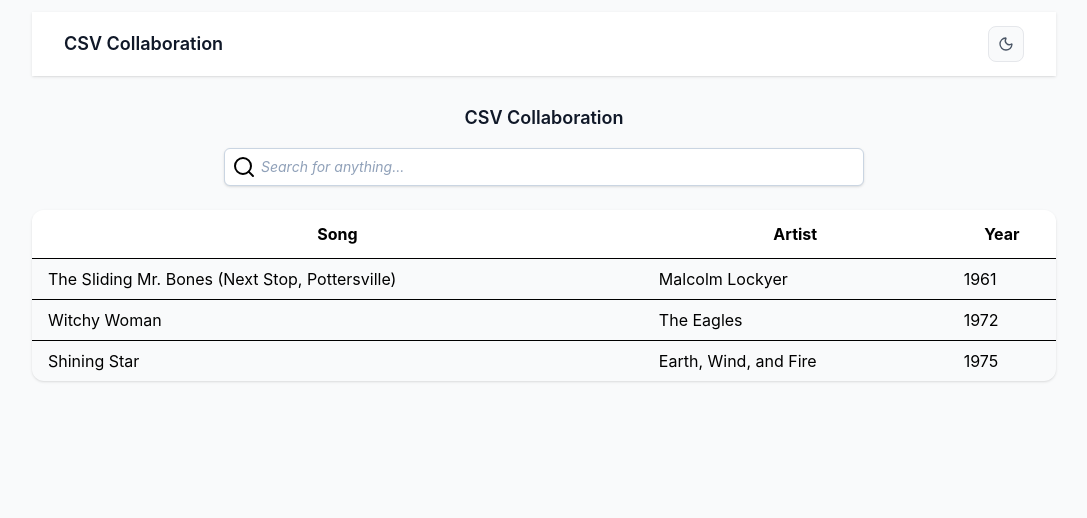
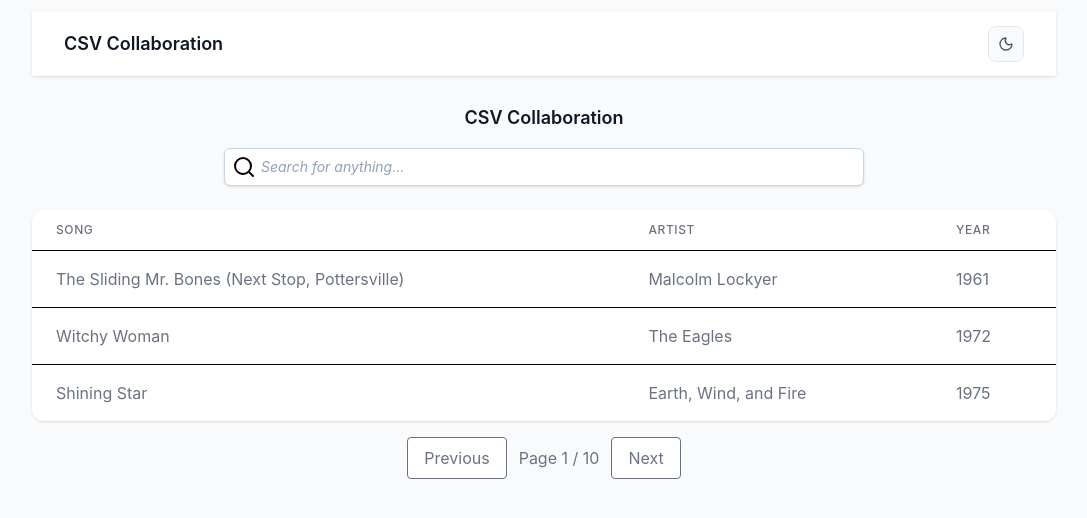
Before and after one commit to samikshamk/csv_datacollaboration, a React (Vite) app in the folder frontend/: page / in a window 1280 px wide. Shown: the top 518 px of the page, without its empty margins (96-1183 px from the left). Built offline with nearby package versions, Linux system fonts and the light colour scheme.

Commit message:
Added pagination

```diff
--- a/frontend/src/components/Navbar.tsx
+++ b/frontend/src/components/Navbar.tsx
@@ -14,7 +14,7 @@ function Navbar() {
         >
           <Heading title="CSV Collaboration" style="mb-0"/>
         </a>
-        <div className="hidden lg:block">
+        <div>
           {/* Theme Toggle */}
           <button
             onClick={toggleDark}
--- /dev/null
+++ b/frontend/src/components/Pagination.tsx
@@ -0,0 +1,19 @@
+function Pagination() {
+  return (
+    <div className="flex justify-center gap-3 mt-4">
+      <button className="px-4 py-2 border rounded bg-white dark:bg-gray-900 text-gray-500 dark:text-gray-400 hover:text-gray-800 dark:hover:text-gray-300">
+        Previous
+      </button>
+
+      <span className="flex items-center text-gray-500 dark:text-gray-400">
+        Page 1 / 10
+      </span>
+
+      <button className="px-4 py-2 border rounded bg-white dark:bg-gray-900 text-gray-500 dark:text-gray-400 hover:text-gray-800 dark:hover:text-gray-300">
+        Next
+      </button>
+    </div>
+  );
+}
+
+export default Pagination;
--- a/frontend/src/components/RecordsTable.tsx
+++ b/frontend/src/components/RecordsTable.tsx
@@ -2,33 +2,30 @@
 function RecordsTable() {
   return (
     <div
-      className="flex justify-center mt-6 mx-auto overflow-x-auto max-w-[80vw] min-w-[20vw] rounded-xl shadow overflow-hidden"
-    >
-      <table
-        className="min-w-full divide-y"
-      >
+      className="bg-white rounded-xl shadow overflow-hidden min-w-[20vw] max-w-[80vw] mx-auto mt-6 overflow-x-auto" >
+      <table className="min-w-full divide-y" >
         <thead className="bg-white dark:bg-gray-900">
           <tr>
-            <th className="px-4 py-3 text-white-600 dark:text-gray-200">Song</th>
-            <th className="px-4 py-3 text-white-600 dark:text-gray-200">Artist</th>
-            <th className="px-4 py-3 text-white-600 dark:text-gray-200">Year</th>
+            <th className="px-6 py-3 text-left text-xs font-medium text-gray-500 uppercase tracking-wider">Song</th>
+            <th className="px-6 py-3 text-left text-xs font-medium text-gray-500 uppercase tracking-wider">Artist</th>
+            <th className="px-6 py-3 text-left text-xs font-medium text-gray-500 uppercase tracking-wider">Year</th>
           </tr>
         </thead>
-        <tbody>
+        <tbody className="bg-white dark:bg-gray-900 divide-y">
           <tr className="border-t">
-            <td className="px-4 py-2 text-white-600 dark:text-gray-200">The Sliding Mr. Bones (Next Stop, Pottersville)</td>
-            <td className="px-4 py-2 text-white-600 dark:text-gray-200">Malcolm Lockyer</td>
-            <td className="px-4 py-2 text-white-600 dark:text-gray-200">1961</td>
+            <td className="px-6 py-4 whitespace-nowrap text-gray-500 dark:text-gray-200 hover:text-gray-800 dark:hover:text-gray-300 text-gray-500 dark:text-gray-200 hover:text-gray-800 dark:hover:text-gray-300">The Sliding Mr. Bones (Next Stop, Pottersville)</td>
+            <td className="px-6 py-4 whitespace-nowrap text-gray-500 dark:text-gray-200 hover:text-gray-800 dark:hover:text-gray-300">Malcolm Lockyer</td>
+            <td className="px-6 py-4 whitespace-nowrap text-gray-500 dark:text-gray-200 hover:text-gray-800 dark:hover:text-gray-300">1961</td>
           </tr>
           <tr className="border-t">
-            <td className="px-4 py-2 text-white-600 dark:text-gray-200">Witchy Woman</td>
-            <td className="px-4 py-2 text-white-600 dark:text-gray-200">The Eagles</td>
-            <td className="px-4 py-2 text-white-600 dark:text-gray-200">1972</td>
+            <td className="px-6 py-4 whitespace-nowrap text-gray-500 dark:text-gray-200 hover:text-gray-800 dark:hover:text-gray-300">Witchy Woman</td>
+            <td className="px-6 py-4 whitespace-nowrap text-gray-500 dark:text-gray-200 hover:text-gray-800 dark:hover:text-gray-300">The Eagles</td>
+            <td className="px-6 py-4 whitespace-nowrap text-gray-500 dark:text-gray-200 hover:text-gray-800 dark:hover:text-gray-300">1972</td>
           </tr>
           <tr className="border-t">
-            <td className="px-4 py-2 text-white-600 dark:text-gray-200">Shining Star</td>
-            <td className="px-4 py-2 text-white-600 dark:text-gray-200">Earth, Wind, and Fire</td>
-            <td className="px-4 py-2 text-white-600 dark:text-gray-200">1975</td>
+            <td className="px-6 py-4 whitespace-nowrap text-gray-500 dark:text-gray-200 hover:text-gray-800 dark:hover:text-gray-300">Shining Star</td>
+            <td className="px-6 py-4 whitespace-nowrap text-gray-500 dark:text-gray-200 hover:text-gray-800 dark:hover:text-gray-300">Earth, Wind, and Fire</td>
+            <td className="px-6 py-4 whitespace-nowrap text-gray-500 dark:text-gray-200 hover:text-gray-800 dark:hover:text-gray-300">1975</td>
           </tr>
         </tbody>
       </table>
--- a/frontend/src/pages/Dashboard.tsx
+++ b/frontend/src/pages/Dashboard.tsx
@@ -1,4 +1,5 @@
 import Heading from "../components/Heading";
+import Pagination from "../components/Pagination";
 import RecordsTable from "../components/RecordsTable";
 import SearchBar from "../components/SearchBar";
 
@@ -9,6 +10,7 @@ function Dashboard() {
         <Heading title="CSV Collaboration" style="mb-4 text-center"/>
         <SearchBar />
         <RecordsTable />
+        <Pagination />
       </div>
     </div>
   );
```
